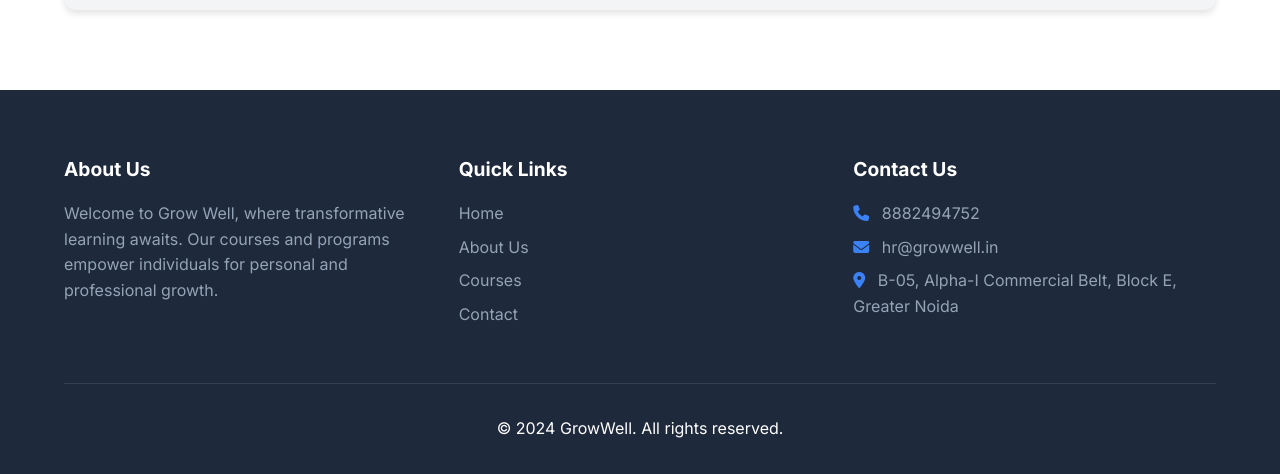
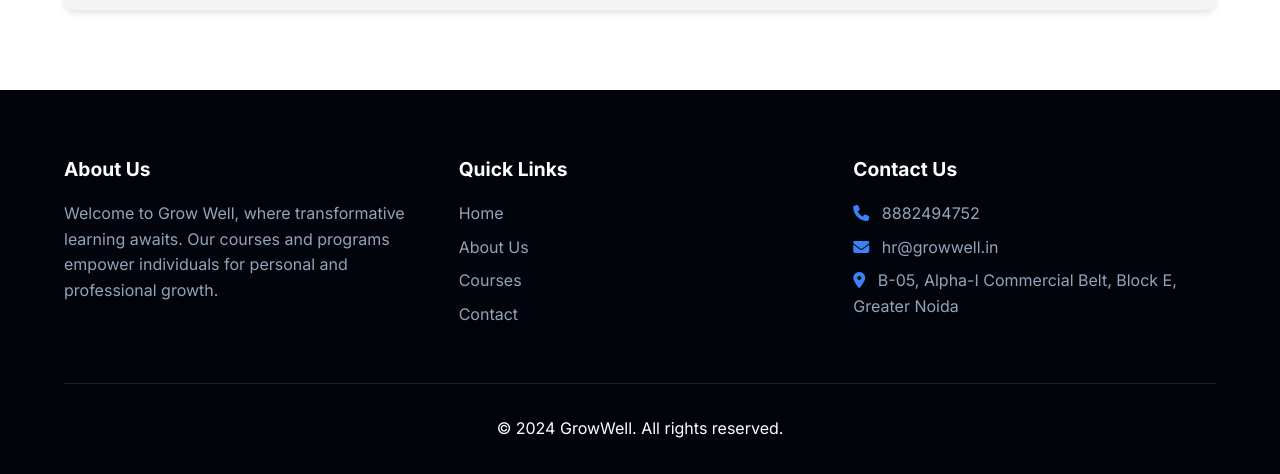
Before and after one commit to prabhatOn/growwell-task, a plain HTML site: page index.html in a window 1280 px wide. Shown: the part 5573-6047 px from the top of the page. Drawn offline with Linux system fonts and the light colour scheme.

Commit message:
Changed color of footer

```diff
--- a/About/styles.css
+++ b/About/styles.css
@@ -286,7 +286,7 @@ main {
 
 /* Footer styles from your provided CSS */
 .footer {
-    background: #1e293b;
+    background:  #01050b;
     color: var(--white);
     padding: 4rem 5% 2rem;
 }
--- a/styles.css
+++ b/styles.css
@@ -693,7 +693,7 @@ body {
 
 /* Footer */
 .footer {
-    background: #1e293b;
+    background:  #01050b;
     color: var(--white);
     padding: 4rem 5% 2rem;
 }
```
